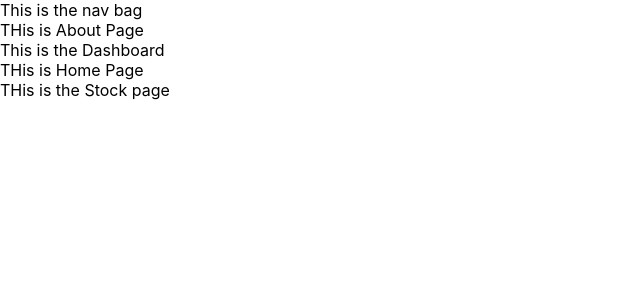
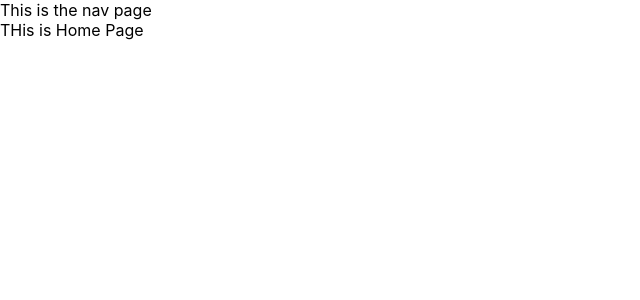
Before and after one commit to morancathy/stock-app, a React (Create React App) app: page / in a window 1280 px wide. Shown: the top 300 px of the page, without its empty margins (0-640 px from the left). Built offline with nearby package versions, Linux system fonts and the light colour scheme.

Commit message:
created my routes

```diff
--- a/src/App.js
+++ b/src/App.js
@@ -1,18 +1,29 @@
+import {Route, Switch} from 'react-router-dom';
+
 import Nav from "./components/Nav";
 import About from "./pages/About";
 import Dashboard from "./pages/Dashboard";
 import Home from "./pages/Home";
 import Stock from "./pages/Stock";
 
-
 function App() {
   return (
     <div className="App">
       <Nav />
-      <About />
-      <Dashboard />
-      <Home />
-      <Stock />
+      <Switch>
+        <Route exact path="/">
+          <Home />
+        </Route>
+        <Route path="/about">
+          <About />
+        </Route>
+        <Route path="/dashboard">
+          <Dashboard />
+        </Route>
+        <Route path="/stock">
+          <Stock />
+        </Route>
+      </Switch>
     </div>
   );
 }
--- a/src/components/Nav.js
+++ b/src/components/Nav.js
@@ -1,7 +1,7 @@
 const Nav = (props) => {
   return (
     <div className="nav">
-    This is the nav bag
+    This is the nav page
     </div>
   )
 };
```
